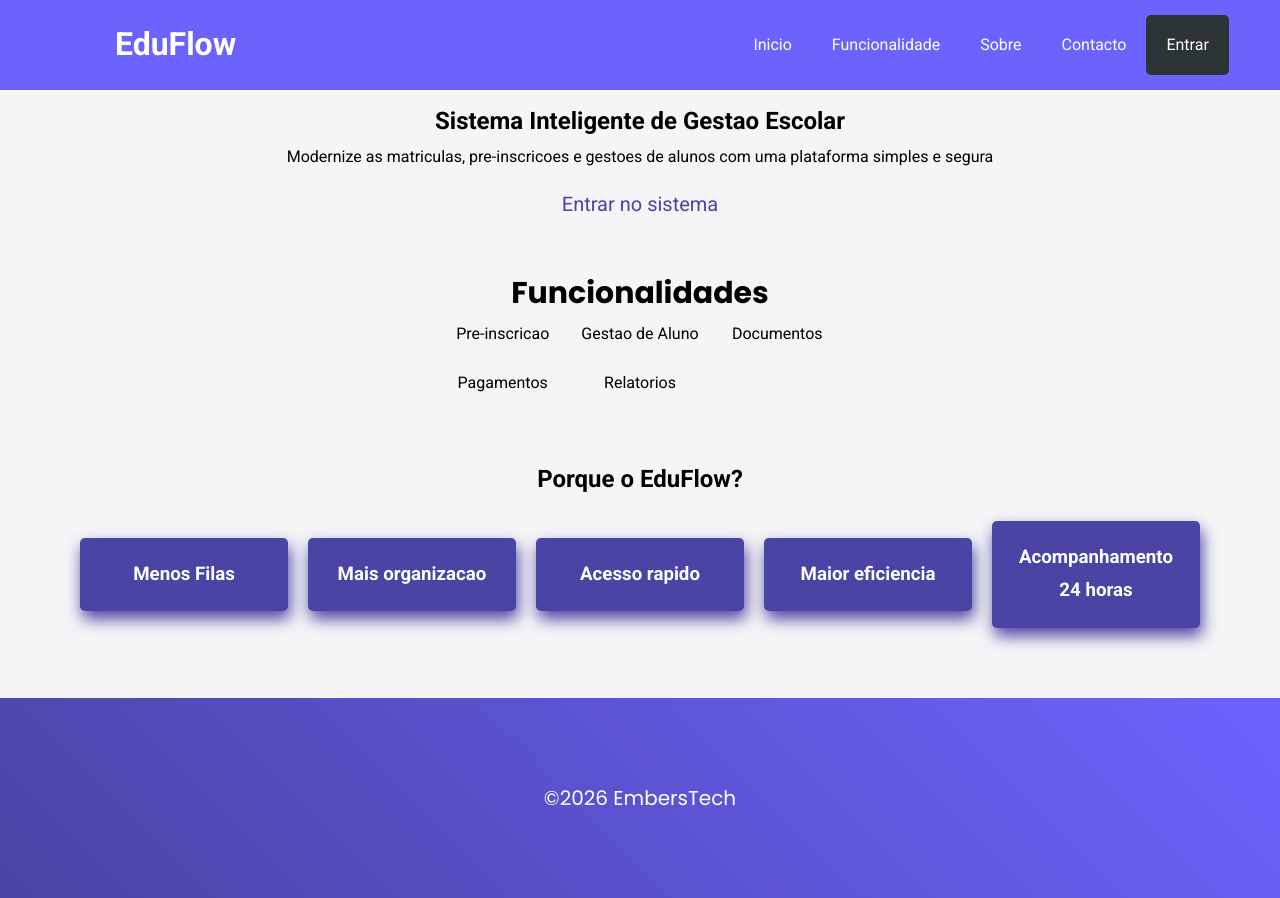
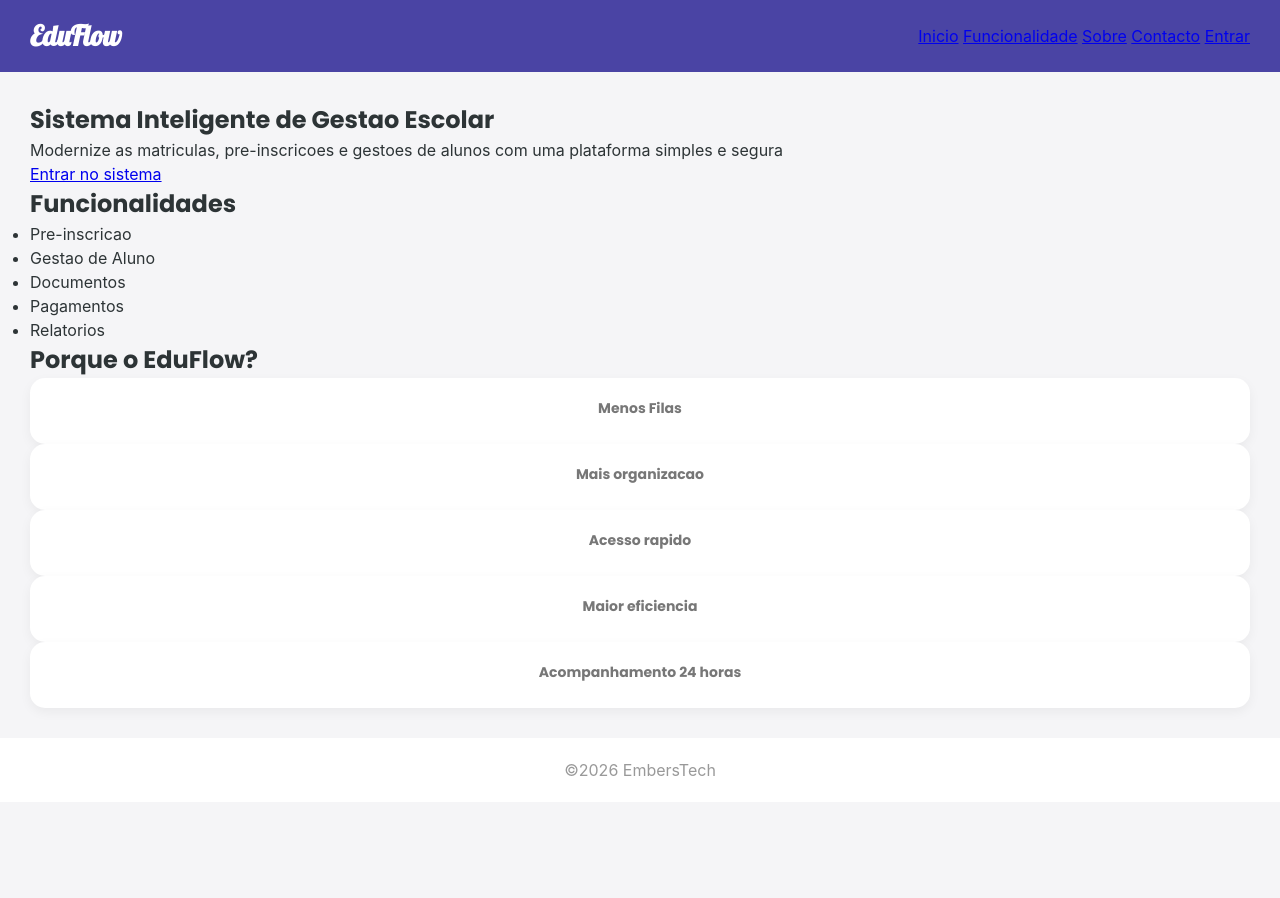
Before and after one commit to eversoncodes-gif/EduFlow, a plain HTML site: page inicio.html in a window 1280 px wide. After the commit the page ends 802 px from the top, so only its background shows below. Drawn offline with Linux system fonts and the light colour scheme.

Commit message:
adiconei o css da nova versao

```diff
--- a/css.da.pasgina/inicio.css
+++ b/css.da.pasgina/inicio.css
@@ -1,196 +1,269 @@
-
-:root{
-    --primary-color:#4a44a4;
-    --secondary-color:#6c63FF;
-    --fundo:#f5f5f7;
-    --card:#ffffff;
-    --main-text:#2D3436;
-    --sucess:#00BB94;
-    --antention:#FDCB6E;
-    --error:#E17055;
-    --text:#12124e;
-    --info:rgb(8, 8, 64);
-    --font-main:"Roboto",sans-serif;
-    --font-heading:"Poppins",sans-serif;
-    --font-logo:"Lobster",sans-serif;
-}
-
-html{
-    scrollbar-color: green;
-scroll-behavior: smooth;
-}
-
-*{
+* {
     box-sizing: border-box;
     padding: 0;
     margin: 0;
 }
-body{
-    background-color: var(--fundo);
-    margin: 0;
-    padding: 0;
-    line-height: 1.8;
-    font-family: var(--font-main);
+
+:root {
+    --primary-color: #4A44A4;
+    --secondary-color: #6C63FF;
+    --fundo: #F5F5F7;
+    --card: #FFFFFF;
+    --main-text: #2D3436;
+    --sucess: #00BB94;
+    --attention: #FDCB6E;
+    --error: #E17055;
+    --font-main: 'Inter', sans-serif;
+    --font-heading: 'Poppins', sans-serif;
+    --font-logo: 'Lobster', sans-serif;
 }
 
+body {
+    font-family: var(--font-main);
+    background-color: var(--fundo);
+    line-height: 1.5;
+    color: var(--main-text);
+}
 
+h1, h2, h3 {
+    font-family: var(--font-heading);
+}
 
+/* Cabeçalho */
+.topo {
+    background-color: var(--primary-color);
+    color: white;
+    display: flex;
+    justify-content: space-between;
+    align-items: center;
+    padding: 15px 30px;
+}
 
-.topo{
-    position: fixed;
-    top: 0;
-    right: 0;
-    /* box-shadow: 2px 8px 16px rgba(0,0,0,0.45); */
-    /* border: solid 4px black; */
-    background-color: var(--secondary-color);
+.logo h1 {
+    font-family: var(--font-logo);
+    font-size: 28px;
+    margin: 0;
+}
+
+.usuario {
     display: flex;
-    flex-flow:row wrap;
     align-items: center;
-    justify-content: space-between;
-    width: 100%;
+    gap: 10px;
+    font-weight: 600;
+}
 
-    /* padding: 15px 5%; */
-    z-index: 5;
-    color: var(--card);
-    height: 90px;
+/* Layout principal */
+.layout {
+    display: flex;
+    min-height: calc(100vh - 70px);
 }
-.logo{
-    /* border: solid 3px red; */
-    flex: 2;
+
+.sidebar {
+    width: 250px;
+    background-color: var(--card);
+    border-right: 1px solid #ddd;
+    padding-top: 20px;
+}
+
+.menu {
+    display: flex;
+    flex-direction: column;
+    gap: 5px;
+}
+
+.menu-link {
+    padding: 15px 20px;
+    text-decoration: none;
+    color: var(--main-text);
+    display: flex;
+    align-items: center;
+    gap: 15px;
+    transition: 0.3s;
+}
+
+.menu-link:hover, .menu-link.active {
+    background-color: var(--primary-color);
+    color: white;
+}
+
+.menu-link.sair {
+    margin-top: auto;
+    border-top: 1px solid #ddd;
+}
+
+main {
+    flex: 1;
+    padding: 30px;
+}
+
+/* Títulos */
+.titulo-pagina {
+    margin-bottom: 30px;
+}
+
+.titulo-pagina h2 {
+    font-size: 28px;
+    color: var(--primary-color);
+}
+
+/* Cards de resumo */
+.cards-resumo {
+    display: grid;
+    grid-template-columns: repeat(auto-fit, minmax(200px, 1fr));
+    gap: 20px;
+    margin-bottom: 40px;
+}
+
+.card {
+    background-color: var(--card);
+    padding: 20px;
+    border-radius: 15px;
+    box-shadow: 0 4px 12px rgba(0,0,0,0.05);
+    display: flex;
+    flex-direction: column;
+    align-items: center;
     text-align: center;
 }
-.logo h1{
-    font-size: clamp(1.4rem,4vw,2rem);
-}
-.nav-bar{
+
+.card-icone {
+    width: 50px;
+    height: 50px;
+    border-radius: 50%;
     display: flex;
-    /* border: 2px solid green; */
-    flex: 5;
-    justify-content: end;
-    margin-right:4%;
-    /* text-align: end; */
-}
-.nav-bar a{
-    /* gap: 20px; */
-    padding: 16px 20px;
-    text-decoration: none;
-    color: var(--card);
-    font-weight: 400;
-}
-.nav-bar a:hover{
-    border-top: 3px solid var(--main-text);
+    justify-content: center;
+    align-items: center;
+    margin-bottom: 15px;
+    font-size: 20px;
+    color: white;
 }
 
-#entra{
-    border: none;
-    background-color:var(--main-text);
-    color: white;
-    border-radius: 5px;
+.card-icone.roxo { background-color: var(--primary-color); }
+.card-icone.verde { background-color: var(--sucess); }
+.card-icone.azul { background-color: var(--secondary-color); }
+.card-icone.amarelo { background-color: var(--attention); }
+
+.card h3 {
+    font-size: 14px;
+    color: #777;
+    margin-bottom: 5px;
 }
 
-#entra:hover{
-    border-top:7px solid var(--primary-color) ;
-    background-color: var(--sucess);
+.card strong {
+    font-size: 24px;
+    color: var(--main-text);
 }
 
-.hero{
-    margin-top:100px ;
-    /* padding: 10px;  */
-    /* border: 2px solid #44a4a4; */
-    display: grid;
-    text-align: center;
+/* Ações (pesquisa e botão) */
+.acoes {
+    display: flex;
+    justify-content: space-between;
     align-items: center;
+    gap: 20px;
+    margin-bottom: 20px;
 }
 
-.hero h1{
-    font-size: clamp(1.5rem,5vw,2rem);
+.pesquisa {
+    display: flex;
+    align-items: center;
+    background: white;
+    border: 1px solid #ddd;
+    border-radius: 8px;
+    padding: 10px;
+    flex: 1;
 }
 
-.btn-flr{
-    text-decoration: none;
-    /* border-radius: 3px solid  #44a4a4 ; */
-    /* background-color: #44a4a4; */
-    color: var(--primary-color);
-    font-size: 20px;
-    padding: 14px 24px;
-    }
-    .btn-flr:hover{
-        color: var(--sucess);
+.pesquisa i {
+    color: #999;
+    margin-right: 10px;
 }
 
-    .funcionalidades{
-        width: 90%;
-        margin: auto ;
-        padding: 30px 3%;
-        /* border: 3px solid green; */
+.pesquisa input {
+    border: none;
+    outline: none;
+    width: 100%;
+    font-family: inherit;
 }
 
-
-    .funcionalidades h2{
-        text-align: center;
-        font-size: 30px;
-        font-family:'Poppins', sans-serif;
+#adicionar-aluno, #adicionar-documento {
+    background-color: var(--primary-color);
+    color: white;
+    border: none;
+    padding: 10px 20px;
+    border-radius: 8px;
+    cursor: pointer;
+    font-weight: 600;
+    transition: 0.3s;
 }
 
-    .funcoes{
-     /* border: 3px solid grey; */
-     display: flex;
-     text-align: center;
-     justify-content: center;
-
-    }
-    .funcoes ul{
-      list-style: none;
-      display: grid;
-      grid-template-columns: repeat(3,1fr);
-      gap: 20px;
+#adicionar-aluno:hover {
+    background-color: var(--secondary-color);
 }
 
-    .why{
-        padding-top: 30px;
- width: 90%;
-    margin: auto;
-}
-.why h2{
-    text-align: center;
-
+/* Tabela */
+.tabela-container {
+    background: var(--card);
+    border-radius: 15px;
+    overflow: hidden;
+    box-shadow: 0 4px 12px rgba(0,0,0,0.05);
 }
 
-.cards{
-    padding:20px 16px;
+table {
+    width: 100%;
+    border-collapse: collapse;
+}
+
+th {
+    background-color: #f0f0f3;
+    padding: 15px;
+    text-align: left;
+    color: #666;
+    font-weight: 600;
+}
+
+td {
+    padding: 15px;
+    border-bottom: 1px solid #eee;
+}
+
+.estado {
+    padding: 5px 10px;
+    border-radius: 20px;
+    font-size: 12px;
+    font-weight: 600;
+}
+
+.estado.ativo { background-color: #d4f7ee; color: var(--sucess); }
+.estado.pendente { background-color: #fff3cd; color: #856404; }
+.estado.inativo { background-color: #f8d7da; color: var(--error); }
+
+.botoes-acao {
     display: flex;
-    align-items: center;
-    justify-content: space-between;
-    gap: 20px;
+    gap: 10px;
+}
 
+.botoes-acao button {
+    background: none;
+    border: none;
+    cursor: pointer;
+    font-size: 16px;
+    padding: 5px;
+    border-radius: 5px;
+    transition: 0.2s;
 }
-.card{
-    box-shadow: 2px 8px 16px var(--primary-color);
-    background-color: var(--primary-color);
-    color:var(--card);
+
+.btn-ver { color: #999; }
+.btn-editar { color: var(--attention); }
+.btn-excluir { color: var(--error); }
+
+.btn-ver:hover { background: #eee; }
+.btn-editar:hover { background: #fff3cd; }
+.btn-excluir:hover { background: #f8d7da; }
+
+/* Rodapé */
+footer {
+    text-align: center;
     padding: 20px;
-    transition: 0.4s;
-    text-align: center;
-    border-radius: 5px;
-    flex: 1;
+    background-color: white;
+    color: #999;
+    margin-top: auto;
 }
-.card:hover{
-    /* color: var(--secondary-color); */
-    transform: translateY(-4px);
-    cursor: pointer;
-    background-color: var(--main-text);
-}
-footer{
-    margin-top: 50px;
-    display: flex;
-    align-items: center;
-    justify-content: center;
-    color: white;
-    height: 200px;
-    text-align: center;
-    background-image: linear-gradient(45deg,var(--primary-color),var(--secondary-color));
-}
-footer p{
-    font-size: 20px;
-    font-family: 'Poppins', sans-serif;
-}
```
Lines whose indentation alone changed are shown as unchanged.
